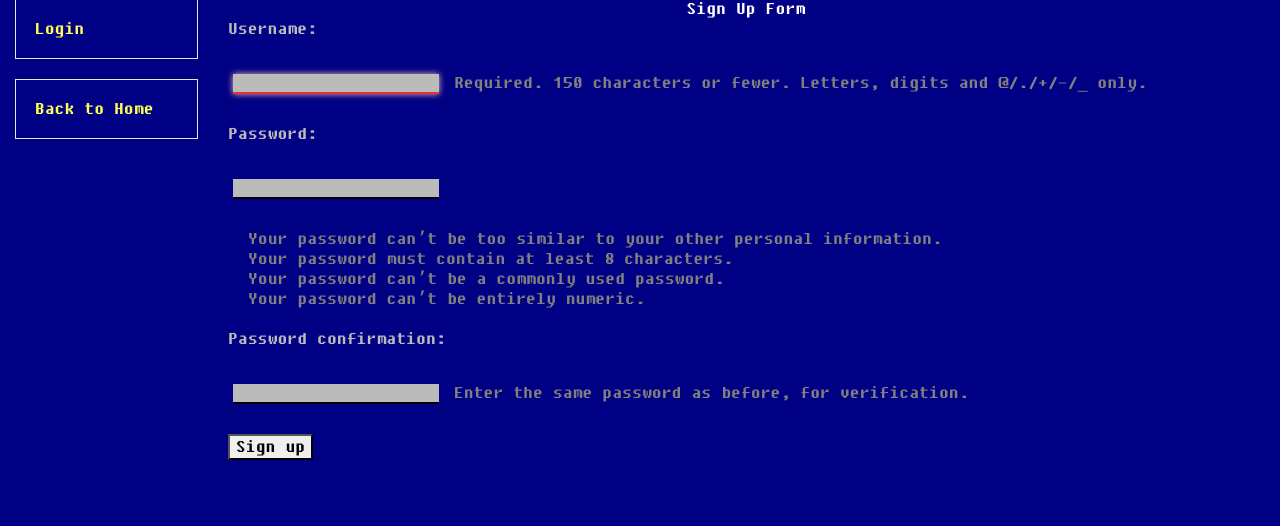
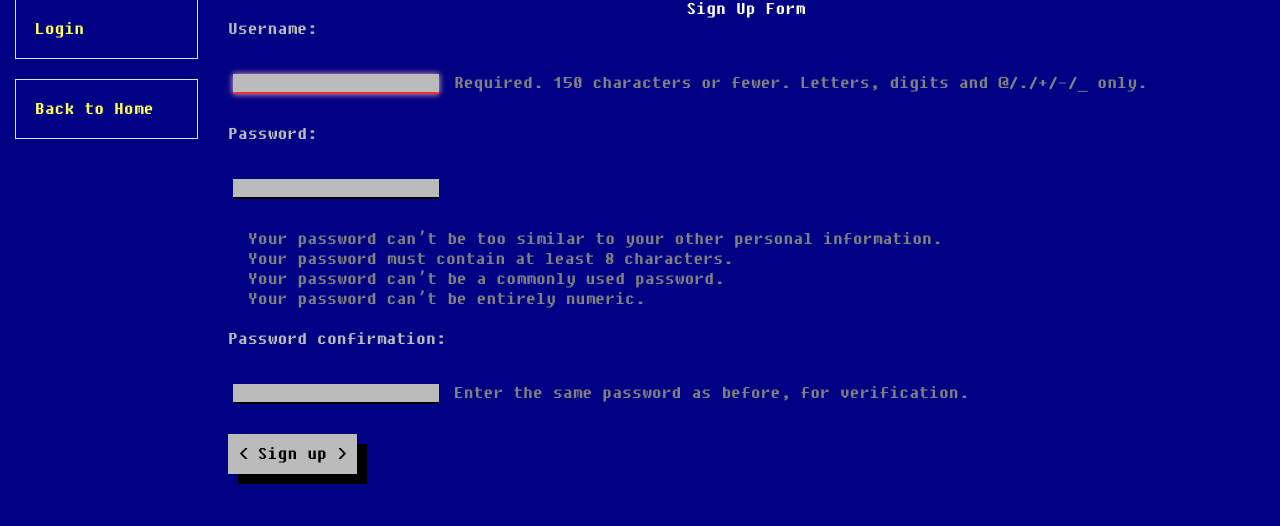
Before and after one commit to FurSquared/dev-game, a Django app: page /dashboard/signup in a window 1280 px wide. Shown: the part 41-567 px from the top of the page. Run offline with Django 3.2, Linux system fonts and the light colour scheme; parts of the project's set-up code (start-up, migrations or seed data) failed here and were passed over; some libraries are stand-ins or nearby versions.

Commit message:
Style the button

```diff
--- a/dashboard/templates/signup.html
+++ b/dashboard/templates/signup.html
@@ -19,6 +19,6 @@
       {% endfor %}
     </p>
   {% endfor %}
-  <button type="submit">Sign up</button>
+  <button class="btn btn-large btn-primary" type="submit">Sign up</button>
 </form>
 {% endblock %}
```
